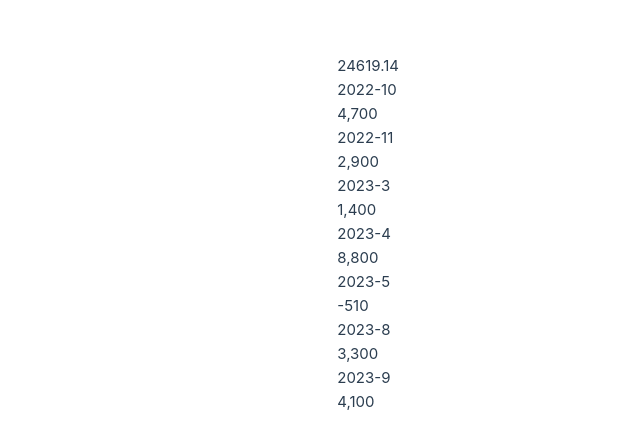
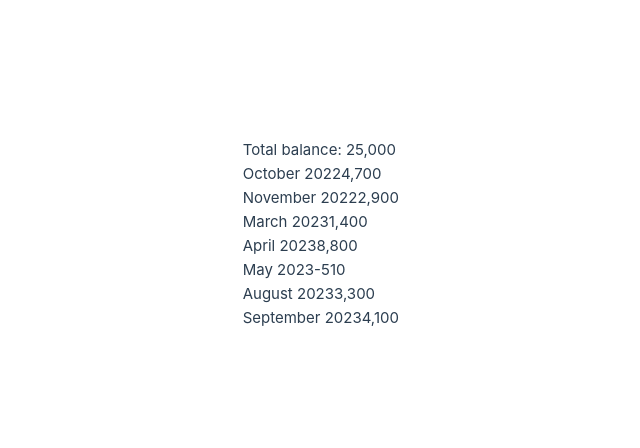
Before and after one commit to romanran/balance-app, a Vue app: page / in a window 1280 px wide. Shown: the part 166-614 px from the top of the page, without its empty margins (241-881 px from the left). Built offline with nearby package versions, Linux system fonts and the light colour scheme.

Commit message:
Tweak components

```diff
--- a/src/common/components/Balance/baBalance.vue
+++ b/src/common/components/Balance/baBalance.vue
@@ -4,7 +4,7 @@ const props = defineProps({ balance: { type: Number, required: true } })
 
 <template>
     <div>
-        {{ props.balance }}
+        <span>Total balance:</span> <span v-balance="props.balance"></span>
     </div>
 </template>
 
--- a/src/common/components/Balance/baBalanceMonthlyRow.vue
+++ b/src/common/components/Balance/baBalanceMonthlyRow.vue
@@ -5,14 +5,16 @@ import type { MonthBalance } from '@/models/BalanceData';
 interface Props {
     month: MonthBalance
 }
-
+function monthNumberToText(month: number) {
+    return new Date(`${month}`).toLocaleString('en-US', { month: 'long' })
+}
 const props = defineProps<Props>()
 </script>
 <template>
-    <div>
-        <div>{{ props.month.date.year }}-{{ props.month.date.month }}</div>
-        <div v-balance="props.month.balance"></div>
-    </div>
+    <p>
+        <span>{{ monthNumberToText(props.month.date.month) }} {{ props.month.date.year }}</span>
+        <span v-balance="props.month.balance"></span>
+    </p>
 </template>
 
 <style scoped></style>
--- a/src/modules/Balance/BalanceModule.vue
+++ b/src/modules/Balance/BalanceModule.vue
@@ -17,7 +17,7 @@ fetchData()
 
 <template>
     <div class="balance-module">
-        <BaBalance v-if="currentBalance" :balance=currentBalance></BaBalance>
+        <BaBalance v-if="currentBalance" :balance="currentBalance"></BaBalance>
         <BaBalanceMonthly :months="monthlyBalance"></BaBalanceMonthly>
     </div>
     <div v-if="loading">loading...</div>
```
